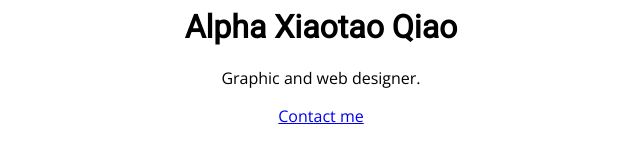
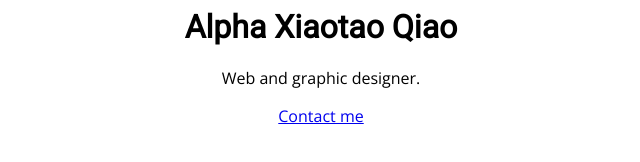
Before and after one commit to qiaoxt/xiaotaoqiao.com, a plain HTML site: page index.html in a window 1280 px wide. Shown: the full height of the page, 319-959 px from the left. Drawn offline with nearby package versions, Linux system fonts and the light colour scheme.

Commit message:
Update index.html

```diff
--- a/index.html
+++ b/index.html
@@ -19,7 +19,7 @@
 </head>
 <body>
   <h1 class="CenterText">Alpha Xiaotao Qiao</h1>
-  <p class="CenterText">Graphic and web designer.</p>
+  <p class="CenterText">Web and graphic designer.</p>
   <p class="CenterText"><a href="https://forms.gle/w7NmWdGaQtUrTerMA">Contact me</a></p>
 </body>
 </html>
```
